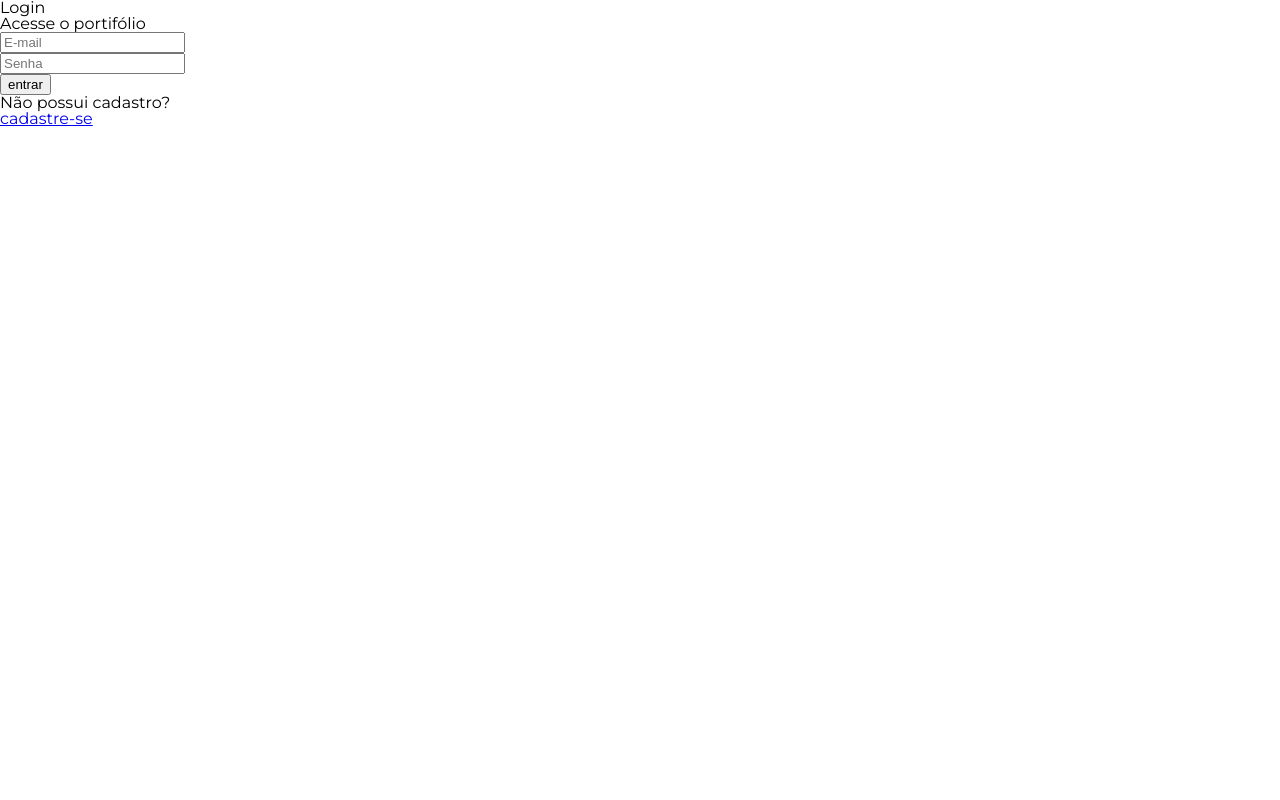
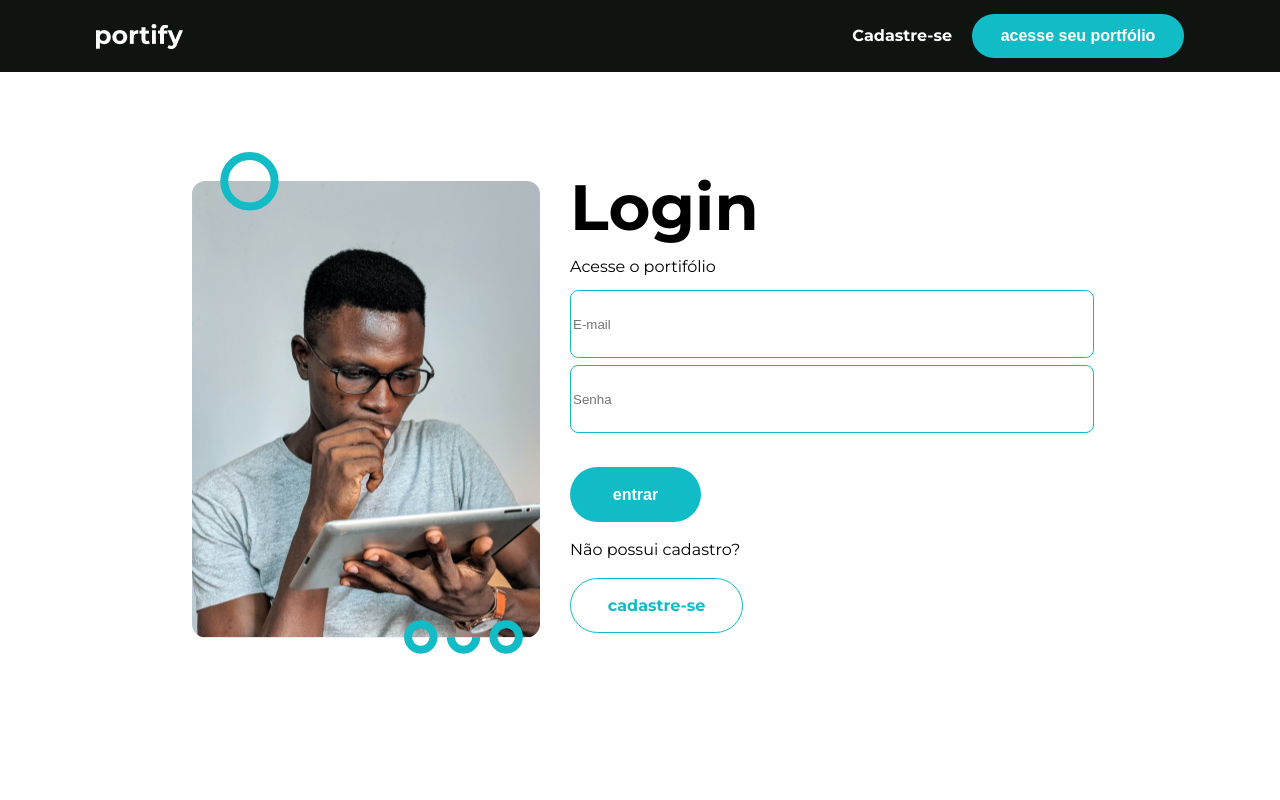
Before and after one commit to Grupo-Entrega-Projeto-Portify/Entrega-Portify, a React (Vite) app: page /loginpage in a window 1280 px wide. Shown: the top 800 px of the page. Built offline with nearby package versions, Linux system fonts and the light colour scheme.

Commit message:
style: loginpage

```diff
--- a/src/Pages/LoginPage/index.tsx
+++ b/src/Pages/LoginPage/index.tsx
@@ -1,10 +1,14 @@
 import { LoginForm } from "../../components/LoginForm"
+import { HeaderRegister } from "../../components/RegisterPageComponents/Header"
+import { FooterRegister } from "../../components/RegisterPageComponents/footer"
 
 
 export const LoginPage = () => {
     return (
-        <div>
+        <div className="loginPage">
+            <HeaderRegister />
             <LoginForm />
+            <FooterRegister />
         </div>
     )
 }
--- a/src/components/Input/index.tsx
+++ b/src/components/Input/index.tsx
@@ -9,9 +9,10 @@ interface IInputProps {
 }
 export const Input = ({ className, type, placeholder, register, label }: IInputProps) => {
 	return (
-		<div className="main__fieldset">
+		<>
             {label ? <label>{label}</label> : null}
 			<input className={className} type={type} placeholder={placeholder} {...register} />
-		</div>
+		</>
+
 	);
 };
--- a/src/components/LoginForm/index.tsx
+++ b/src/components/LoginForm/index.tsx
@@ -1,38 +1,71 @@
-import { useForm, SubmitHandler } from "react-hook-form"
-import { TLoginFormValues, loginFormSchema } from "./loginFormSchema"
-import { zodResolver } from "@hookform/resolvers/zod"
-import { Input } from "../Input"
-import { Link } from "react-router-dom"
-import { useContext } from "react"
-import { UserContext } from "../providers/UserContext/UserContext"
+import { useForm, SubmitHandler } from "react-hook-form";
+import { TLoginFormValues, loginFormSchema } from "./loginFormSchema";
+import { zodResolver } from "@hookform/resolvers/zod";
+import { Input } from "../Input";
+import { Link } from "react-router-dom";
+import { useContext } from "react";
+import { UserContext } from "../providers/UserContext/UserContext";
+import { MainLoginCSS } from "./loginStyle";
+import fotoLogin from "../../assets/photoLogin.svg"
 
 export const LoginForm = () => {
-    const { register, handleSubmit, reset, formState: { errors }} = useForm<TLoginFormValues>({
-        resolver: zodResolver(loginFormSchema)
-    })
+  const {
+    register,
+    handleSubmit,
+    reset,
+    formState: { errors },
+  } = useForm<TLoginFormValues>({
+    resolver: zodResolver(loginFormSchema),
+  });
 
-    const { userLogin } = useContext(UserContext)
+  const { userLogin } = useContext(UserContext);
 
-    const submit: SubmitHandler<TLoginFormValues> = (dataForm) => {
-        userLogin(dataForm)
-        console.log(dataForm)
-        reset()
-    }
+  const submit: SubmitHandler<TLoginFormValues> = (dataForm) => {
+    userLogin(dataForm);
+    console.log(dataForm);
+    reset();
+  };
 
-    return (
-        <div>
-            <h1>Login</h1>
-            <p>Acesse o portifólio</p>
-            <form onSubmit={handleSubmit(submit)}>
-                <Input type="email" placeholder="E-mail" register={register("email")}/>
-                {errors.email ? <p>{errors.email.message}</p> : null}
-                <Input type="password" placeholder="Senha" register={register("password")} />
-                {errors.password ? <p>{errors.password.message}</p> : null}
+  return (
+    <MainLoginCSS>
+      <section className="main__section">
+        <div className="div__conteiner">
 
-                <button>entrar</button>
-            </form>
-            <p>Não possui cadastro?</p>
-            <Link to={"/Cadastro"}>cadastre-se</Link>
+        <div className="main__imgDiv">
+            <img className="main__img" src={fotoLogin} alt="Pessoa usando um tablet" />
         </div>
-    )
-}
+        <div className="main_loginDiv">
+          <h1 className="main__loginTitle">Login</h1>
+          <p className="main__text">Acesse o portifólio</p>
+          <form className="main__form" onSubmit={handleSubmit(submit)}>
+            <fieldset className="main__fieldset">
+
+            <Input
+            className="main__input"
+            type="email"
+            placeholder="E-mail"
+            register={register("email")}
+            />
+            {errors.email ? <p>{errors.email.message}</p> : null}
+            </fieldset>
+            <fieldset className="main__fieldset">
+
+            <Input
+            className="main__input"
+            type="password"
+            placeholder="Senha"
+            register={register("password")}
+            />
+            {errors.password ? <p>{errors.password.message}</p> : null}
+            </fieldset>
+
+            <button className="main__button">entrar</button>
+          </form>
+          <p className="main__p">Não possui cadastro?</p>
+          <Link className="main__goToRegister" to={"/registerpage"}>cadastre-se</Link>
+        </div>
+              </div>
+      </section>
+    </MainLoginCSS>
+  );
+};
--- /dev/null
+++ b/src/components/LoginForm/loginStyle.ts
@@ -0,0 +1,123 @@
+import styled from "styled-components";
+
+export const MainLoginCSS = styled.main`
+  width: 100vw;
+  height: 100vh;
+
+  margin-bottom: 108px;
+
+  .main__section {
+    max-width: 1728px;
+    width: 70%;
+    margin: 80px auto;
+  }
+
+  .div__conteiner {
+    display: flex;
+    justify-content: space-around;
+    align-items: center;
+  }
+
+  .main__mgDiv {
+  }
+
+  .main__img {
+    max-width: 520px;
+    max-height: 749.58px;
+    width: 100%;
+    height: 100%;
+  }
+
+  .main_loginDiv {
+    max-width: 518px;
+    max-height: 552px;
+    width: 100%;
+    height: 100%;
+
+    margin-left: 30px;
+  }
+
+  .main__loginTitle {
+    font-size: var(--title);
+    font-weight: var(--700);
+
+    margin-bottom: 20px;
+  }
+
+  .main__text {
+    font-size: var(--title-2);
+    color: rgba(0, 0, 0, 0.5s);
+
+    margin-bottom: 15px;
+  }
+
+  .main__input {
+    border: 1px solid var(--color-primary);
+    height: 64px;
+
+    max-width: 518px;
+    width: 100%;
+
+    border-radius: 8px;
+  }
+
+  .main__form {
+    display: flex;
+    flex-direction: column;
+    gap: 7px;
+  }
+
+  .main__fieldset {
+    display: flex;
+    flex-direction: column;
+    gap: 7px;
+  }
+
+  .main__button {
+    width: 131px;
+    height: 55px;
+
+    border-radius: 255px;
+    border: none;
+
+margin-top: 27px;
+
+    font-size: var(--title-2);
+    font-weight: var(--700);
+
+    color: #ffffff;
+    background-color: var(--color-primary);
+  }
+
+  .main__p{
+    margin-top: 20px;
+    margin-bottom: 20px;
+    font-size: var(--title-2);
+    color: rgba(0, 0, 0, 0.5s);
+  }
+
+  .main__goToRegister{
+
+    display: flex;
+    align-items: center;
+    justify-content: center;
+
+    width: 173px;
+    height: 55px;
+
+    text-decoration: none;
+
+    border-radius: 255px;
+
+    font-weight: var(--700);
+    color: var(--color-primary);
+    border: 1px solid var(--color-primary);
+  }
+
+  @media (max-width: 769px) {
+    .div__conteiner{
+        flex-direction: column;
+    }
+
+  }
+`;
--- a/src/styles/globalStyle.ts
+++ b/src/styles/globalStyle.ts
@@ -60,6 +60,11 @@ export const GlobalStyle = createGlobalStyle`
 
 }
 
+#root{
+    height: 100vh;
+    width: 100vw;
+}
+
 html{
     overflow-x: hidden;
 }
```
Also changed, not shown: src/assets/photoLogin.svg (added).
